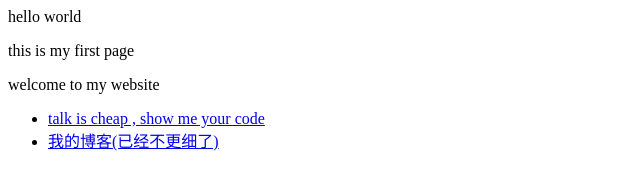
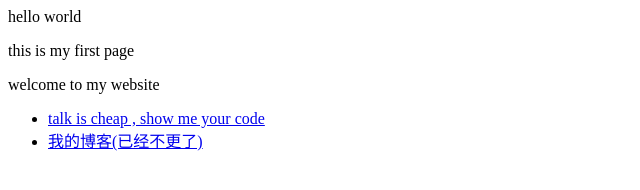
Before and after one commit to Groot-122/Groot-122.github.io, a plain HTML site: page index.html in a window 1280 px wide. Shown: the full height of the page, 0-640 px from the left. Drawn offline with Linux system fonts and the light colour scheme.

Commit message:
index.html

```diff
--- a/index.html
+++ b/index.html
@@ -5,5 +5,5 @@
 
 <ul>
   <li> <a href="https://talkischeap.qicp.vip"> talk is cheap , show me your code </a> </li>
-  <li> <a href="http://2r6964a119.wicp.vip">我的博客(已经不更细了)</a> </li>
+  <li> <a href="http://2r6964a119.wicp.vip">我的博客(已经不更了)</a> </li>
 </ul>
```
